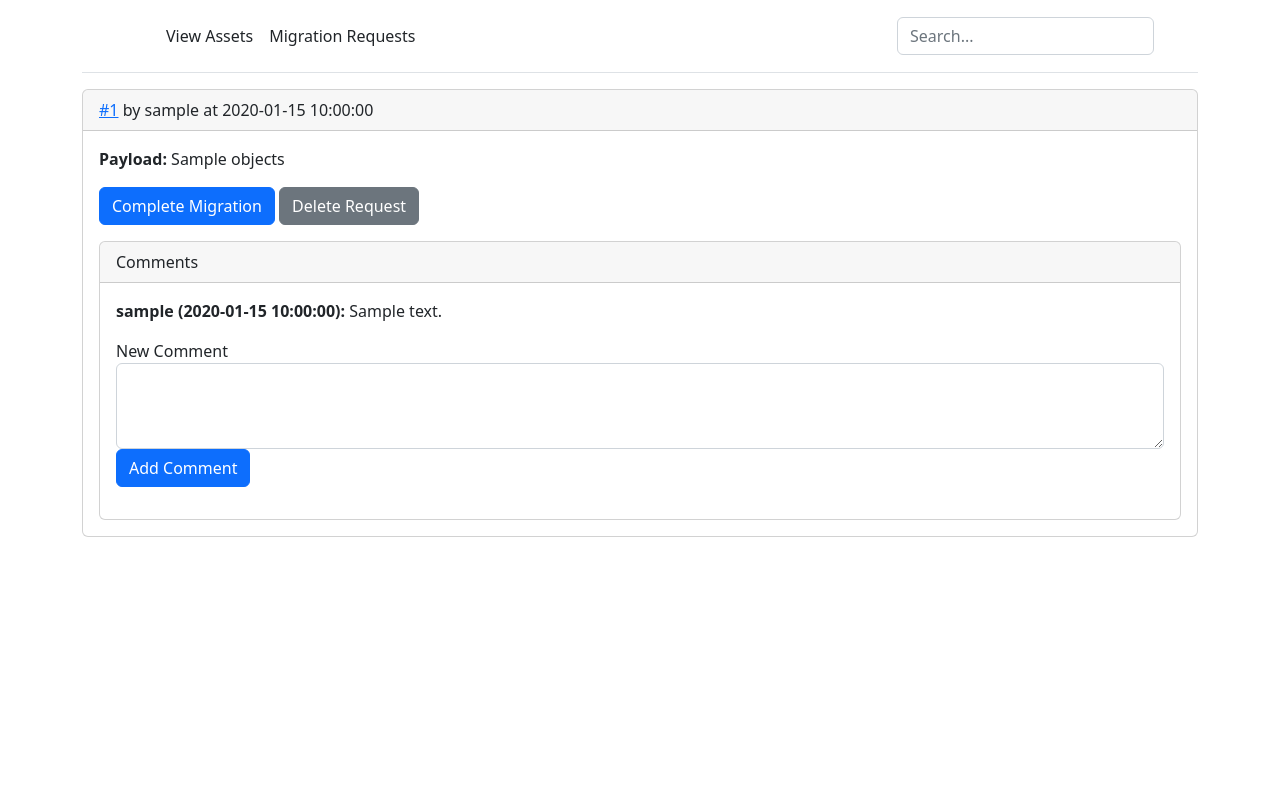
After one commit to klkane/snapductor, a Flask app: template templates/migrate_detail.html in a window 1280 px wide. The commit adds this page. Run offline with Flask 2, Linux system fonts and the light colour scheme; the template is opened without the code that fills it: most values are stand-ins (such as "Sample title", 1, 10 or a date in 2020).

Commit message:
can add comments, and delete migration requests now

```diff
--- a/snapductor.py
+++ b/snapductor.py
@@ -1,9 +1,17 @@
 from flask import Flask
-from flask import render_template
+from flask import render_template, redirect, url_for
+import flask
 
+import sqlite3
 import snaplogic
+import os
 
 app = Flask(__name__)
+
+def get_db_connection():
+    conn = sqlite3.connect('db/database.db')
+    conn.row_factory = sqlite3.Row
+    return conn
 
 @app.route("/")
 def index():
@@ -30,8 +38,46 @@ def refresh():
     sl.refresh_assets()
     return render_template( 'index.html', user=user, sl=sl )
 
+@app.route("/migrate/delete/<request_id>" )
+def migrate_delete( request_id ):
+    user = None
+    conn = get_db_connection()
+    conn.execute( "DELETE FROM migrate_requests WHERE request_id = ?", [ request_id ] )
+    conn.execute( "DELETE FROM comments WHERE request_id = ?", [ request_id ] )
+    conn.commit()
+    conn.close()
+    return redirect(url_for('migrate'))
+
+@app.route("/migrate/<request_id>",  methods = ['POST', 'GET'])
+def migrate_detail( request_id ):
+    user = None
+    conn = get_db_connection()
+
+    if flask.request.method == 'POST':
+        conn.execute( "INSERT INTO comments( username, request_id, comment ) VALUES( ?, ?, ? )",
+            [ 'kkane', request_id, flask.request.form['addComment' ] ] )
+        conn.commit()
+
+    requests = conn.execute( "SELECT * FROM migrate_requests WHERE request_id = ?", [ request_id ] ).fetchall()
+    comments = conn.execute( "SELECT * FROM comments WHERE request_id = ?", [ request_id ] ).fetchall()
+    conn.close()
+    sl = snaplogic.SnapLogic()
+    return render_template( 'migrate_detail.html', user=user, sl=sl, requests=requests, comments=comments )
+
 @app.route("/migrate",  methods = ['POST', 'GET'])
 def migrate():
+    conn = get_db_connection()
+    if flask.request.method == 'POST':
+        objects = []
+        for key in flask.request.form.keys():
+            if key.startswith( "migrate_" ):
+                objects.append( flask.request.form[key] )
+
+        inp = [ 'kkane', ';'.join( objects ) ]
+        conn.execute( "INSERT INTO migrate_requests ( username, objects ) VALUES( ?, ? );", inp )
+        conn.commit()
+    requests = conn.execute('SELECT * FROM migrate_requests WHERE status != "complete"').fetchall()
     user = None
+    conn.close()
     sl = snaplogic.SnapLogic()
-    return render_template( 'migrate.html', user=user, sl=sl )
+    return render_template( 'migrate.html', user=user, sl=sl, requests=requests )
--- /dev/null
+++ b/templates/migrate_detail.html
@@ -0,0 +1,44 @@
+<html>
+{% include 'head.j2' %}
+    <body>
+        <div class="container">
+{% include 'nav.j2' %}
+            <div class="row">
+                <div class="col">
+{% for row in requests %}
+                    <div class="card">
+                        <div class="card-header">
+                            <a href="/migrate/{{ row['request_id'] }}">#{{ row['request_id'] }}</a> by {{ row['username'] }} at {{ row['created_on'] }}
+                        </div>
+                        <div class="card-body">
+                                <p><strong>Payload:</strong> {{ row['objects'] }}</p>
+                                <p>
+                                    <a class="btn btn-primary" href="/migrate/complete/{{ row['request_id'] }}">Complete Migration</a>
+                                    <a class="btn btn-secondary" href="/migrate/delete/{{ row['request_id'] }}">Delete Request</a>
+                                </p>
+                                <div class="card">
+                                    <div class="card-header">
+                                        Comments
+                                    </div>
+                                    <div class="card-body">
+{% for comm in comments %}
+                                        <p><strong>{{ comm['username'] }} ({{ comm['created_on'] }}):</strong> {{ comm['comment'] }}</p>
+{% endfor %}
+                                        <form method="post">
+                                            <div class="form-group">
+                                                <label for="addComment">New Comment</label>
+                                                <textarea class="form-control" id="addComment" rows="3" name="addComment"></textarea>
+                                            </div>
+                                            <input type="submit" name="comment" value="Add Comment" class="btn btn-primary" />
+                                        </form>
+                                    </div>
+                                </div>
+
+                        </div>
+                    </div><br />
+{% endfor %}
+                </div>
+            </div>
+        </div>
+    </body>
+</html>
--- a/templates/nav.j2
+++ b/templates/nav.j2
@@ -6,23 +6,13 @@
                         </a>
 
                         <ul class="nav col-12 col-lg-auto me-lg-auto mb-2 justify-content-center mb-md-0">
-          <li><a href="/" class="nav-link px-2 link-dark">Status</a></li>
-          <li><a href="/refresh" class="nav-link px-2 link-dark">Refresh</a></li>
-          <li><a href="/history" class="nav-link px-2 link-dark">History</a></li>
+                            <li><a href="/" class="nav-link px-2 link-dark">View Assets</a></li>
+                            <li><a href="/migrate" class="nav-link px-2 link-dark">Migration Requests</a></li>
                         </ul>
 
                         <form class="col-12 col-lg-auto mb-3 mb-lg-0 me-lg-3" role="search">
                             <input type="search" class="form-control" placeholder="Search..." aria-label="Search">
                         </form>
-
-        <div class="dropdown text-end">
-          <a href="#" class="d-block link-dark text-decoration-none dropdown-toggle" data-bs-toggle="dropdown" aria-expanded="false">
-            <img src="https://github.com/mdo.png" alt="mdo" width="32" height="32" class="rounded-circle">
-          </a>
-          <ul class="dropdown-menu text-small">
-            <li><a class="dropdown-item" href="/profile">Profile</a></li>
-          </ul>
-        </div>
                     </div>
                 </div>
             </header>
```
Also changed, not shown: initialize.py (added, +21 -0 lines), migratemeta.py (deleted, +0 -21 lines), templates/index.html (+8 -3 lines), templates/migrate.html (+21 -2 lines). Lines whose indentation alone changed are shown as unchanged.
